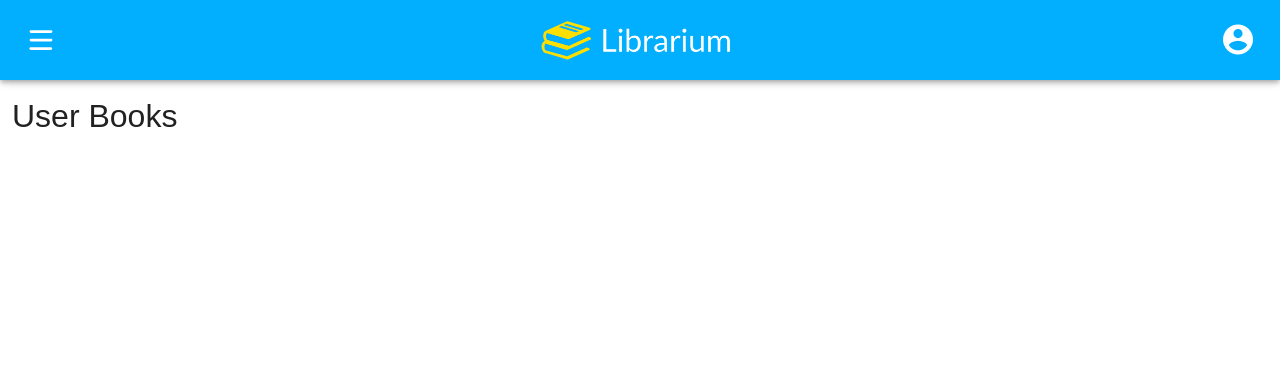
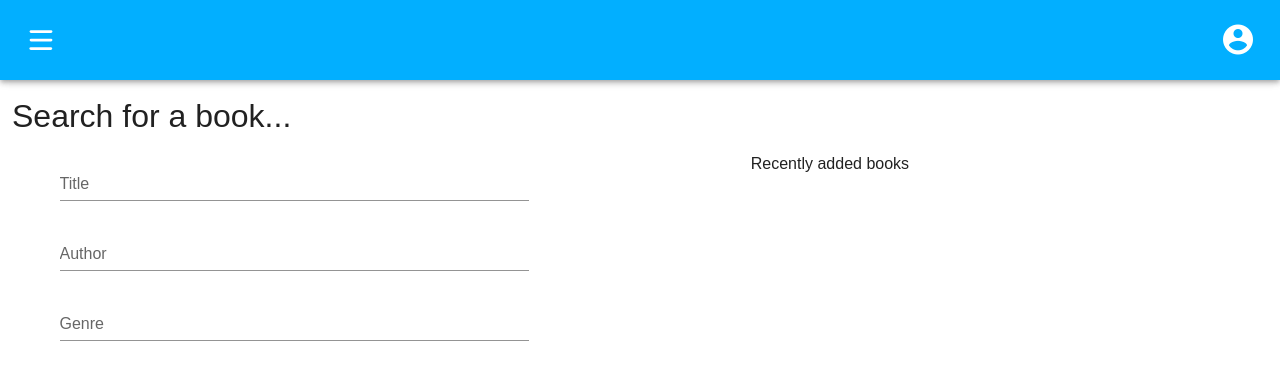
Before and after one commit to jtlicardo/Librarium, a Vue app: page /ubooks in a window 1280 px wide. Shown: the top 380 px of the page. Built offline with nearby package versions, Linux system fonts and the light colour scheme; a web font is replaced by a local one.

Commit message:
Update UserBooks.vue

```diff
--- a/src/views/UserBooks.vue
+++ b/src/views/UserBooks.vue
@@ -1,6 +1,21 @@
 <template>
   <div>
-    <h1>User Books</h1>
+    <h1>Search for a book...</h1>
+    <v-form>
+      <v-container>
+        <v-row>
+          <v-col cols="5">
+            <v-text-field v-model="firstname" label="Title"></v-text-field>
+
+            <v-text-field v-model="lastname" label="Author"></v-text-field>
+
+            <v-text-field v-model="email" label="Genre"></v-text-field>
+          </v-col>
+          <v-col cols="2"></v-col>
+          <v-col cols="5">Recently added books</v-col>
+        </v-row>
+      </v-container>
+    </v-form>
   </div>
 </template>
 
```
